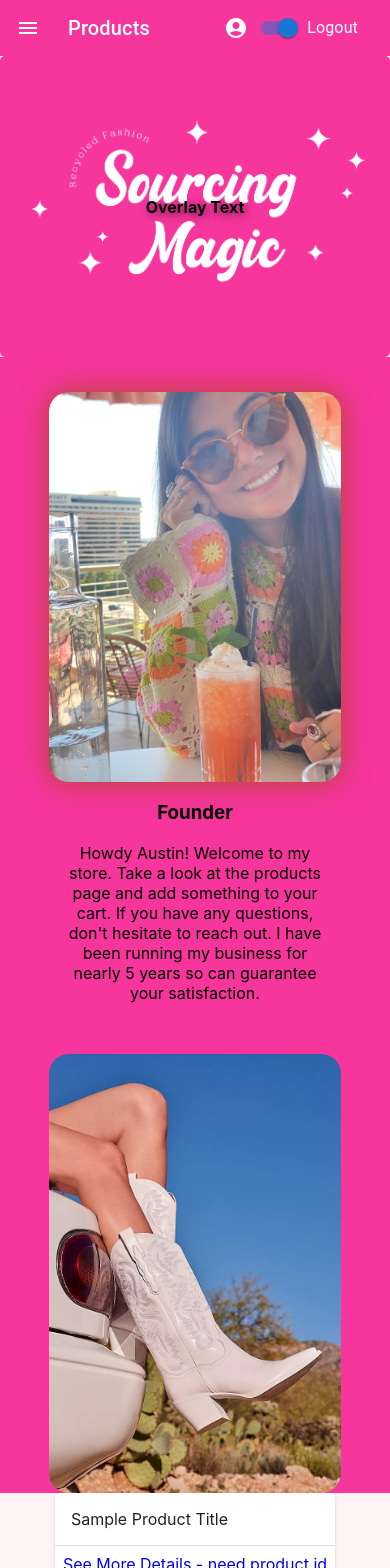
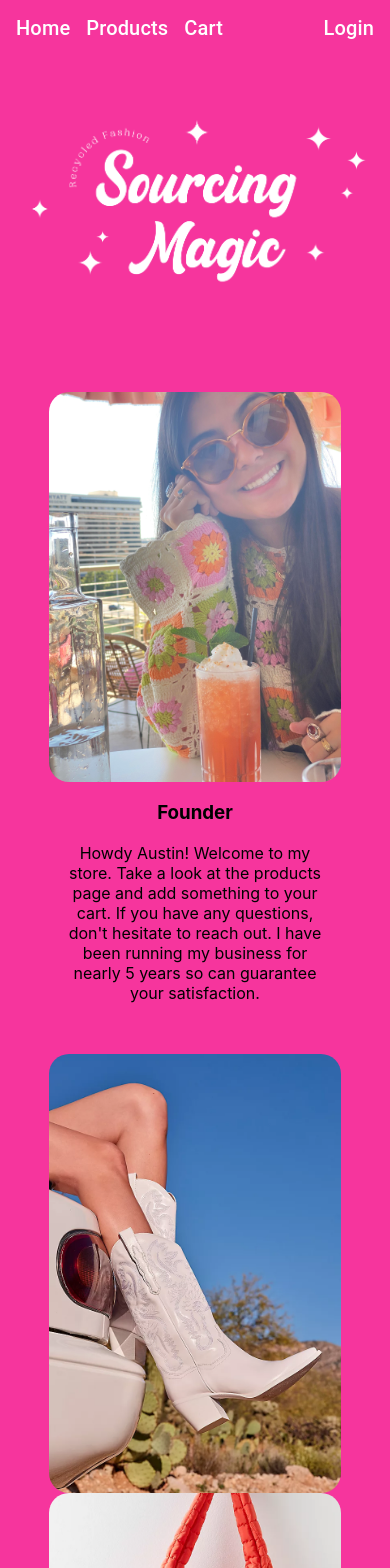
Before and after one commit to jandrusak/capstone-frontEnd, a React (Create React App) app: page / in a window 390 px wide. Shown: the top 1568 px of the page. Built offline with nearby package versions, Linux system fonts and the light colour scheme.

Commit message:
finalizing push

```diff
--- a/src/App.js
+++ b/src/App.js
@@ -13,7 +13,6 @@ function App() {
   return (
     <Provider store={store}>
       <BrowserRouter>
-        <Navigation />
         <Router />
       </BrowserRouter>
     </Provider>
--- a/src/Components/Home/Home.css
+++ b/src/Components/Home/Home.css
@@ -28,6 +28,25 @@
   max-height: 100%;
   max-width: 100%;
   margin: 0;
+  /* background-color: #fff2f5; */
+  background-color:#f6359d ;
+  /* padding-top: 15px; */
+}
+
+.logo-container::after {
+content: "";
+display: block;
+background-color: #f6359d;
+height: 290px;
+width: 100%;
+}
+
+
+
+.under-container{
+  text-align: center;
+  /* background-color:#f6359d ; */
+
 }
 
 .logo-photo {
@@ -35,9 +54,8 @@
   margin: 0;
   padding-top: 0;
   margin-top: 0;
-  border-radius:  5px;
-
-
+  /* box-shadow: 0 0 30px rgba(165, 76, 13, 0.8);  */
+  /* border-radius:  20px; */
 }
 
 .overlay-text {
@@ -65,14 +83,20 @@
 
 }
 
-.boots-photo {
+/* .boots-photo {
   max-width: 100%;
   border-radius:  20px;
+} */
 
+.display-photo {
+  max-width: 100%;
+  border-radius:  20px;
+}
 
+.display-photo2 {
+  padding-top: 50px;
+}
 
-
-}
 
 /* Styles for the left container */
 .left-container {
@@ -92,7 +116,7 @@
 .founder-photo {
   max-width: 100%;
   padding-top: 0px;
-  box-shadow: 0 0 30px rgba(165, 76, 13, 0.8); /* Brown shadow for a Western look */
+  box-shadow: none;
   border-radius:  20px;
   padding-bottom: 0px;
 }
@@ -142,12 +166,28 @@
 
   .logo-container {
     order: 1;
+    padding-top: 0px;
+    box-shadow: none;
+    border-radius:  0px;
+    background-color:#f6359d ;
+    box-shadow: 0 0 0px rgba(0, 0, 0, 0); /* Brown shadow for a Western look */
+
   }
+
+  .logo-container::after {
+    content: "";
+    display: block;
+    background-color: #f6359d;
+    height: 0px;
+    width: 100%;
+    }
 
   .logo-photo {
     width: 100%;
     margin: auto;
     height: auto;
+    box-shadow: none;
+
   }
 
   .left-container {
@@ -182,7 +222,7 @@
     padding-right: 0px;
   }
 
-  .boots-photo {
+  .display-photo {
     max-width: 75%;
     padding-right: 0px;
   }
--- a/src/Components/Home/Home.js
+++ b/src/Components/Home/Home.js
@@ -1,13 +1,15 @@
 import React from "react";
 import Users from "../Users";
 import { useSelector } from "react-redux";
-import { CardContent, CardActions, Divider } from "@mui/material";
+// import { CardContent, CardActions, Divider } from "@mui/material";
 import { Link } from "react-router-dom";
-import { Card } from "@mui/material";
+// import { Card } from "@mui/material";
 import logo from "./pinkLogo.png";
 import "./Home.css";
 import founder from "./founderFar.jpg"
 import stock1 from "./whiteboots.webp"
+import stock2 from "./pursesPhoto.webp"
+
 
 const Home = (props) => {
   return (
@@ -20,24 +22,14 @@ const Home = (props) => {
         </div>
         <div className="logo-container">
           <img src={logo} alt="Pink Logo" className="logo-photo" />
-          <div className="overlay-text">Overlay Text</div>
         </div>
         <div className="right-container">
-        <img src={stock1} alt="display-photo" className="boots-photo" />
-
-
+        <img src={stock1} alt="display-photo" className="display-photo" />
+        <img src={stock2} alt="display-photo" className="display-photo" />
         </div>
       </div>
       <div className="under-container">
-        <Card className="card">
-          <CardContent className="text-gray">
-            <span>Sample Product Title</span>
-          </CardContent>
-          <Divider />
-          <CardActions>
-            <Link>See More Details - need product id</Link>
-          </CardActions>
-        </Card>
+          <a href="/products">See Products</a>
       </div>
     </div>
   );
--- a/src/Components/Login.js
+++ b/src/Components/Login.js
@@ -1,8 +1,10 @@
 import React, { useState } from 'react'
 import axios from 'axios'
 import { useNavigate } from 'react-router-dom'
+import cookie from "cookie"
 
-function Login() {
+function Login(props) {
+    const {setUserLoggedIn} = props
     const [state, setState] = useState({
         email: "",
         pwd: "",
@@ -27,6 +29,8 @@ function Login() {
             console.log(response)
             console.log("i am logged in")
             document.cookie = 'loggedIn=true;max-age=60*10000'
+            document.cookie = cookie.serialize("token", response.data)
+            setUserLoggedIn(true)
             navigate('/')
         })
         .catch((error) => {
--- a/src/Components/Navigation.js
+++ b/src/Components/Navigation.js
@@ -1,21 +1,28 @@
-import React from 'react'
-import { connect } from 'react-redux';
-import AppBar from '@mui/material/AppBar';
-import Box from '@mui/material/Box';
-import Toolbar from '@mui/material/Toolbar';
-import Typography from '@mui/material/Typography';
-import IconButton from '@mui/material/IconButton';
-import MenuIcon from '@mui/icons-material/Menu';
-import AccountCircle from '@mui/icons-material/AccountCircle';
-import Switch from '@mui/material/Switch';
-import FormControlLabel from '@mui/material/FormControlLabel';
-import FormGroup from '@mui/material/FormGroup';
-import MenuItem from '@mui/material/MenuItem';
-import Menu from '@mui/material/Menu';
+import React from "react";
+import { connect } from "react-redux";
+import AppBar from "@mui/material/AppBar";
+import Box from "@mui/material/Box";
+import Toolbar from "@mui/material/Toolbar";
+import Typography from "@mui/material/Typography";
+import IconButton from "@mui/material/IconButton";
+import MenuIcon from "@mui/icons-material/Menu";
+import AccountCircle from "@mui/icons-material/AccountCircle";
+import Switch from "@mui/material/Switch";
+import FormControlLabel from "@mui/material/FormControlLabel";
+import FormGroup from "@mui/material/FormGroup";
+import MenuItem from "@mui/material/MenuItem";
+import Menu from "@mui/material/Menu";
+import cookie from 'cookie'
+// import { Link } from '@mui/material';
+import { Link, useNavigate } from "react-router-dom";
+// import Button from '@mui/material/Button';
 
-export function MenuAppBar() {
+export function MenuAppBar(props) {
+  const { userLoggedIn, setUserLoggedIn } = props;
   const [auth, setAuth] = React.useState(true);
   const [anchorEl, setAnchorEl] = React.useState(null);
+  // const navigate = useNavigate()
+
 
   const handleChange = (event) => {
     setAuth(event.target.checked);
@@ -29,11 +36,18 @@ export function MenuAppBar() {
     setAnchorEl(null);
   };
 
+  const handleLogout = () => {
+    document.cookie = cookie.serialize('loggedIn', null, {maxAge:0})
+    document.cookie = cookie.serialize("token", null)
+    setUserLoggedIn(false)
+    // navigate('/')
+  }
+
   return (
     <Box sx={{ flexGrow: 1 }}>
-      <AppBar position="static" sx={{backgroundColor:"#f6359d"}}>
-        <Toolbar>
-          <IconButton
+      <AppBar position="static" sx={{ backgroundColor: "#f6359d" }}>
+        <Toolbar style={{ display: "flex", justifyContent: "space-between" }}>
+          {/* <IconButton
             size="large"
             edge="start"
             color="inherit"
@@ -42,12 +56,71 @@ export function MenuAppBar() {
           >
             <MenuIcon/>
 
-          </IconButton>
-          <Typography variant="h6" component="div" sx={{ flexGrow: 1 }}>
-            Products
-          </Typography>
-          {auth && (
-            <div>
+          </IconButton> */}
+          <div style={{ display: "flex", gap: "1rem" }}>
+            <Link to="/" style={{ textDecoration: "none", color: "inherit" }}>
+              <Typography
+                variant="h6"
+                component="div"
+                sx={{ flexGrow: 1, cursor: "pointer" }}
+              >
+                Home
+              </Typography>
+            </Link>
+            <Link
+              to="/products"
+              style={{ textDecoration: "none", color: "inherit" }}
+            >
+              <Typography
+                variant="h6"
+                component="div"
+                sx={{ flexGrow: 1, cursor: "pointer" }}
+              >
+                Products
+              </Typography>
+            </Link>
+            <Link
+              to="/cart"
+              style={{ textDecoration: "none", color: "inherit" }}
+            >
+              <Typography
+                variant="h6"
+                component="div"
+                sx={{ flexGrow: 1, cursor: "pointer" }}
+              >
+                Cart
+              </Typography>
+            </Link>
+          </div>
+          <div>
+            {userLoggedIn ? (
+              <Link to= '/' onClick={handleLogout} style={{ textDecoration: "none", color: "inherit" }}>
+                <Typography
+                  variant="h6"
+                  component="div"
+                  sx={{ flexGrow: 1, cursor: "pointer" }}
+                >
+                  Logout
+                </Typography>
+              </Link>
+            ) : (
+              <Link
+                to="/login"
+                style={{ textDecoration: "none", color: "inherit" }}
+              >
+                <Typography
+                  variant="h6"
+                  component="div"
+                  sx={{ flexGrow: 1, cursor: "pointer" }}
+                >
+                  Login
+                </Typography>
+              </Link>
+            )}
+          </div>
+
+          {/* {auth && (
+            <div style={{marginLeft: 'auto'}}>
               <IconButton
                 size="large"
                 aria-label="account of current user"
@@ -74,11 +147,12 @@ export function MenuAppBar() {
                 onClose={handleClose}
               >
                 <MenuItem onClick={handleClose}>Profile</MenuItem>
-                <MenuItem onClick={handleClose}>My account</MenuItem>
+                <MenuItem onClick={handleClose}>My Cart</MenuItem>
               </Menu>
             </div>
-          )}
-              <FormGroup>
+          )} */}
+
+          {/* <FormGroup>
         <FormControlLabel
           control={
             <Switch
@@ -89,22 +163,19 @@ export function MenuAppBar() {
           }
           label={auth ? 'Logout' : 'Login'}
         />
-      </FormGroup>
+      </FormGroup> */}
         </Toolbar>
       </AppBar>
     </Box>
   );
 }
 
-const mapStateToProps = state => {
-    return {
+const mapStateToProps = (state) => {
+  return {};
+};
 
-        }
+const mapDispatchToProps = (dispatch) => {
+  return {};
+};
 
-}
-
-const mapDispatchToProps = dispatch => {
-
-}
-
-export default connect(mapStateToProps, mapDispatchToProps)(MenuAppBar)
+export default connect(mapStateToProps, mapDispatchToProps)(MenuAppBar);
--- a/src/Redux/actions.js
+++ b/src/Redux/actions.js
@@ -57,4 +57,13 @@ export const fetchProducts = () => {
 export const SET_CARTS = 'SET_CARTS';
 export const SET_CARTS_BY_USER_ID = 'SET_CARTS_BY_USER_ID';
 export const DELETE_PRODUCT_FROM_CART = 'DELETE_PRODUCT_FROM_CART';
+
+export const addToCart = (productId) => (
+    {
+        type: ADD_PRODUCT_TO_CART,
+        payload: {
+            // user_id: userId,
+            product_id: productId
+        }
+});
 export const ADD_PRODUCT_TO_CART = 'ADD_PRODUCT_TO_CART';
--- a/src/Redux/reducers.js
+++ b/src/Redux/reducers.js
@@ -39,6 +39,9 @@ const carts = (state = [], action) => {
         case 'DELETE_PRODUCTS_FROM_CART':
             return state.filter(cart => !(cart.user_id ===action.userId && cart.product_id === action.productId));
         case 'ADD_PRODUCT_TO_CART':
+                if (state.some(CartItem => CartItem.product_id === action.payload.product_id)) {
+                    return state
+                }
                 return [...state, action.payload]
         default:
             return state
--- a/src/Router.js
+++ b/src/Router.js
@@ -7,6 +7,10 @@ import Register from "./Components/Register";
 import Users from "./Components/Users";
 import axios from "axios";
 import ProductsC from "./Containers/ProductsC";
+import Cart from "./Components/Cart/Cart"
+import Navigation from './Components/Navigation'
+
+
 
 // Write checkAuth function here
 // Check the cookies for a cookie called "loggedIn"
@@ -35,6 +39,18 @@ const ProtectedRoute = (props) => {
 };
 
 const Router = () => {
+  const [userLoggedIn, setUserLoggedIn] = useState(false)
+
+  useEffect(() => {
+    const cookies = cookie.parse(document.cookie);
+    if (cookies.loggedIn ==='true'){
+      setUserLoggedIn(true)
+    } else {
+      setUserLoggedIn(false)
+    }
+
+  }, [userLoggedIn, setUserLoggedIn])
+
   // const [users, setUsers] = useState([])
 
   // const getUsers = () => {
@@ -49,17 +65,21 @@ const Router = () => {
   // getUsers()
 
   // },[])
-  // console.log(users)
+  console.log(userLoggedIn)
   return (
+    <>
+    <Navigation userLoggedIn={userLoggedIn} setUserLoggedIn={setUserLoggedIn}/>
     <Routes>
       <Route path="/" element={<Home />} />
       {/* add products page protected route */}
       <Route path="/products" element={<ProductsC />} />
-
-      <Route path="/login" element={<Login />} />
+      <Route path="/cart" element={<Cart />} />
+      <Route path="/login" element={<Login setUserLoggedIn={setUserLoggedIn}/>} />
       <Route path="/register" element={<Register />} />
       <Route path="/users" element={<Users />} />
+
     </Routes>
+    </>
   );
 };
 
```
Also changed, not shown: src/Components/Cart/Cart.css (+27 -0 lines), src/Components/Cart/Cart.js (+76 -4 lines), src/Components/Products/Products.css (+26 -0 lines), src/Components/Products/Products.js (+37 -24 lines).
